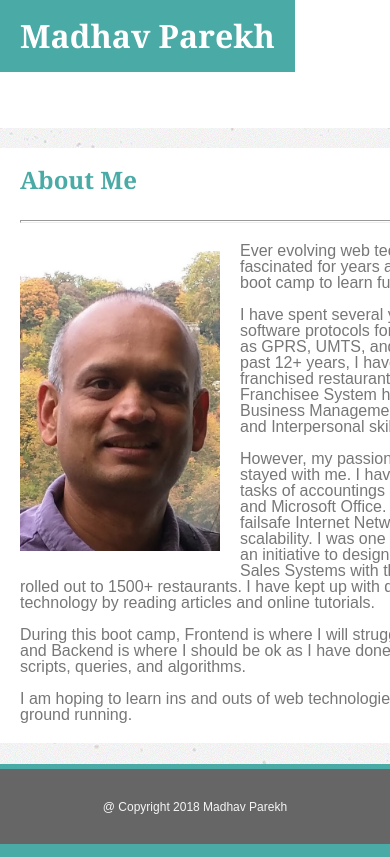
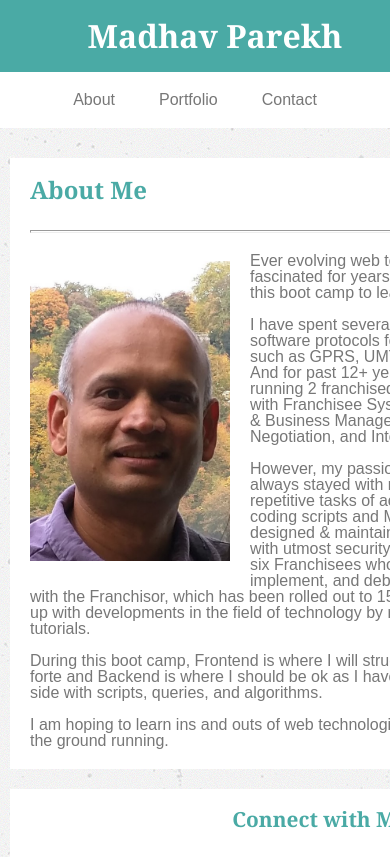
Before and after one commit to madhavparekh/Portfolio, a plain HTML site: page index.html in a window 390 px wide. Shown: the top 857 px of the page. Drawn offline with Linux system fonts and the light colour scheme.

Commit message:
updated css file with @media with screen size 640px

```diff
--- a/assets/css/style.css
+++ b/assets/css/style.css
@@ -252,3 +252,35 @@ input{
     background-color: #4aaaa5;
     color: white;
  }
+
+ @media screen and (max-width: 640px){
+    header h1{
+        width: 100%;
+        float: none;
+        margin: 0 auto;
+        text-align: center;
+    }
+
+    header nav{
+        display: block;
+        padding: 20px;
+        overflow: auto;
+        width: auto;
+        float: none;
+        text-align: center;
+    }
+
+    #about_me_box{
+        width: 620px;
+        margin: 10px;
+        float: left;
+    }
+
+    #connect_box{
+        width: 620px;
+        margin: 10px;
+        float: left;
+    }
+
+
+ }
```
